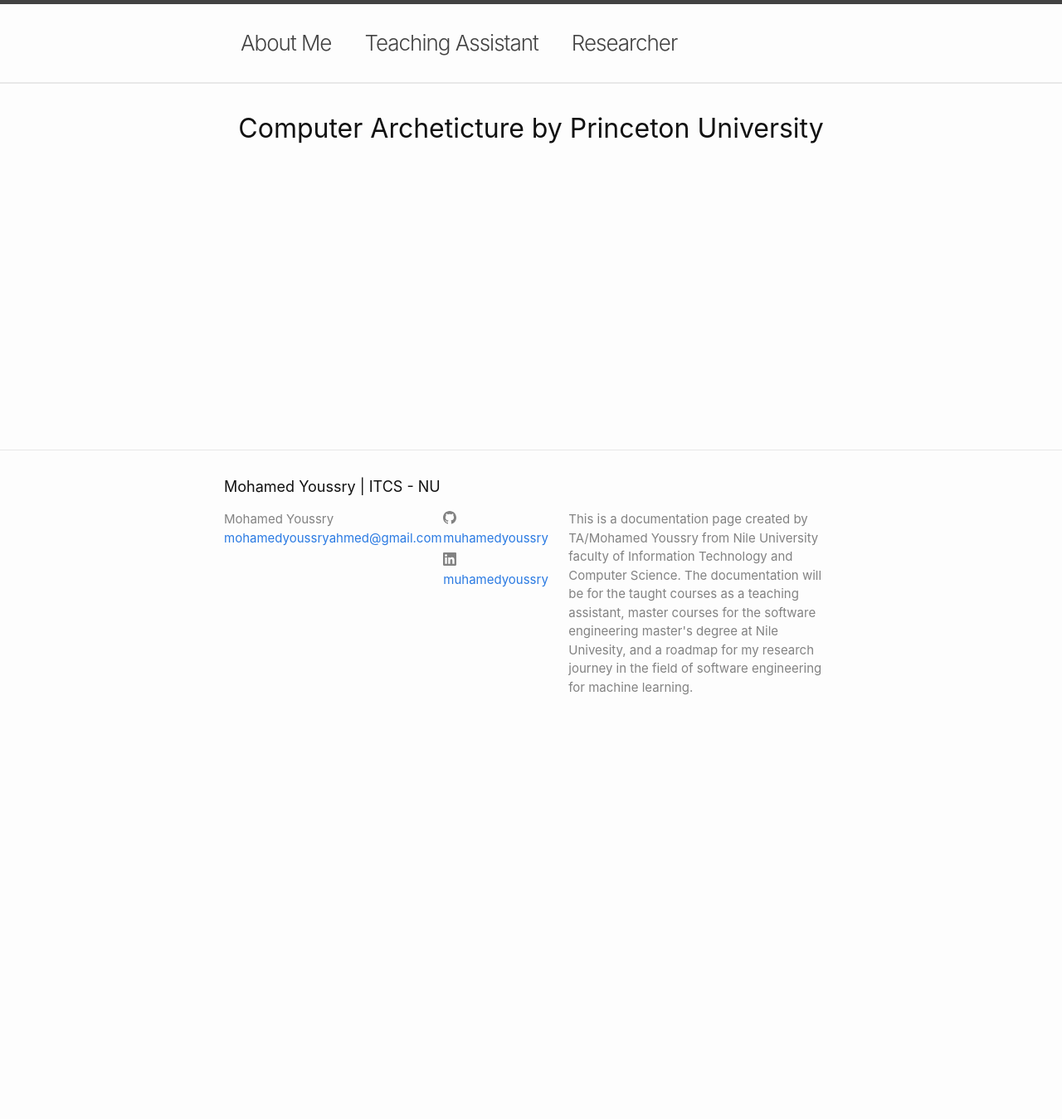
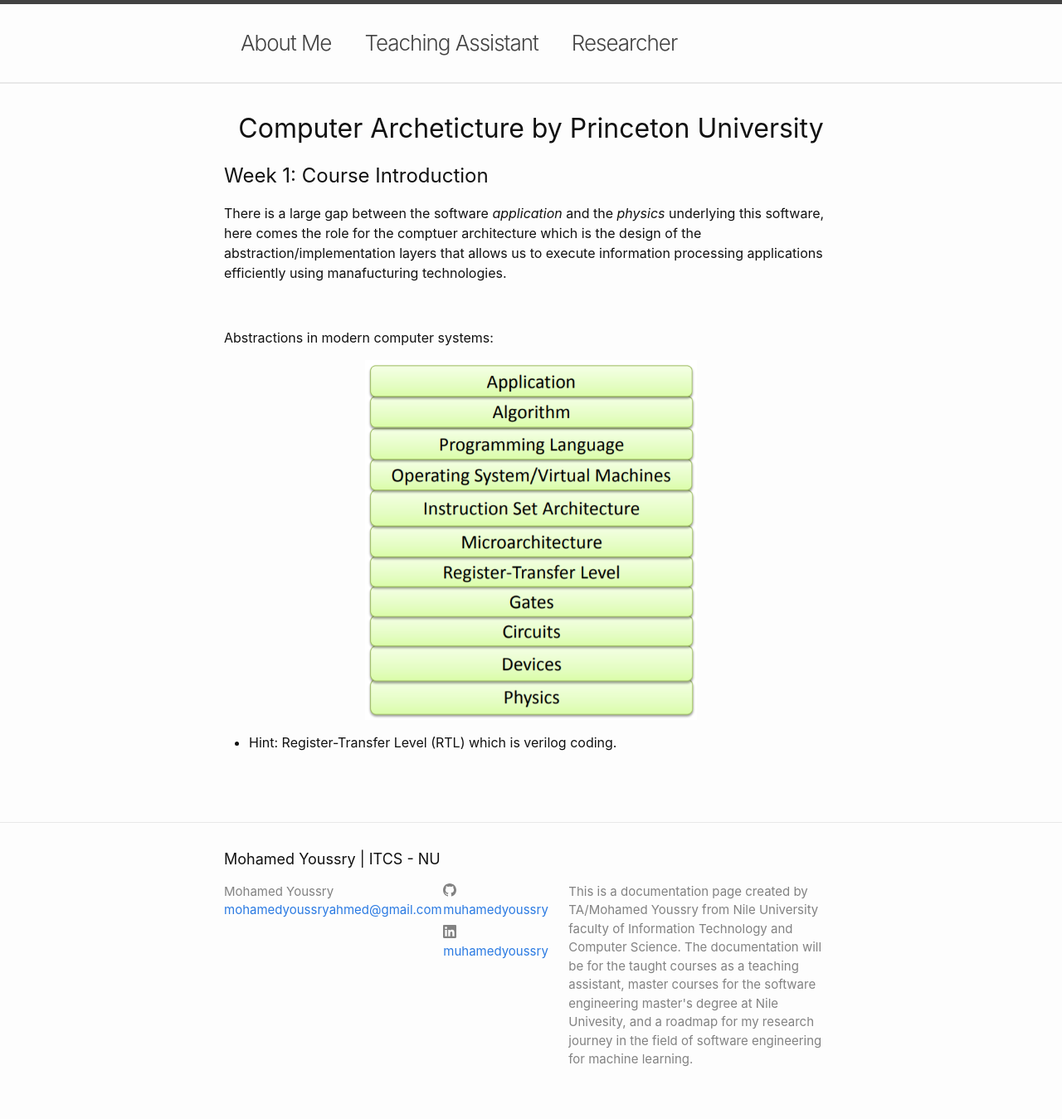
Before and after one commit to NU-TAs-MY/NU-TAs-MY.github.io, a Jekyll site: the page built from ta_pages/csci311/compArchPrinc.md, in a window 1280 px wide. Shown: the whole page at 83% size. Built offline with Jekyll 4.4.1, drawn with Linux system fonts in a browser that asks for light colours; before the commit the page ends 900 px from its top, so only the background shows below that.

Commit message:
adding some content for csci221

```diff
--- a/ta_pages/csci311/compArchPrinc.md
+++ b/ta_pages/csci311/compArchPrinc.md
@@ -7,3 +7,18 @@ title: Princeton University
 ---
 
 <h1 align="center"> Computer Archeticture by Princeton University</h1>
+
+## Week 1: Course Introduction
+
+There is a large gap between the software *application* and the *physics* underlying this software, here comes the role for the comptuer architecture which is the design of the abstraction/implementation layers that allows us to execute information processing applications efficiently using manafucturing technologies.
+
+<br>
+
+Abstractions in modern computer systems:
+
+<p align="center"><img src="./abstractionForCA.png" width="400"> </p>
+
+
+* Hint: Register-Transfer Level (RTL) which is verilog coding.
+
+<br>
```
Also changed, not shown: ta_pages/csci221/Week1LabSlides.md (added, +16 -0 lines), ta_pages/csci221/csci221.md (+40 -1 lines), ta_pages/csci311/week1LabSlides.md (added, +41 -0 lines), ta_pages/csci311/abstractionForCA.png (added).
